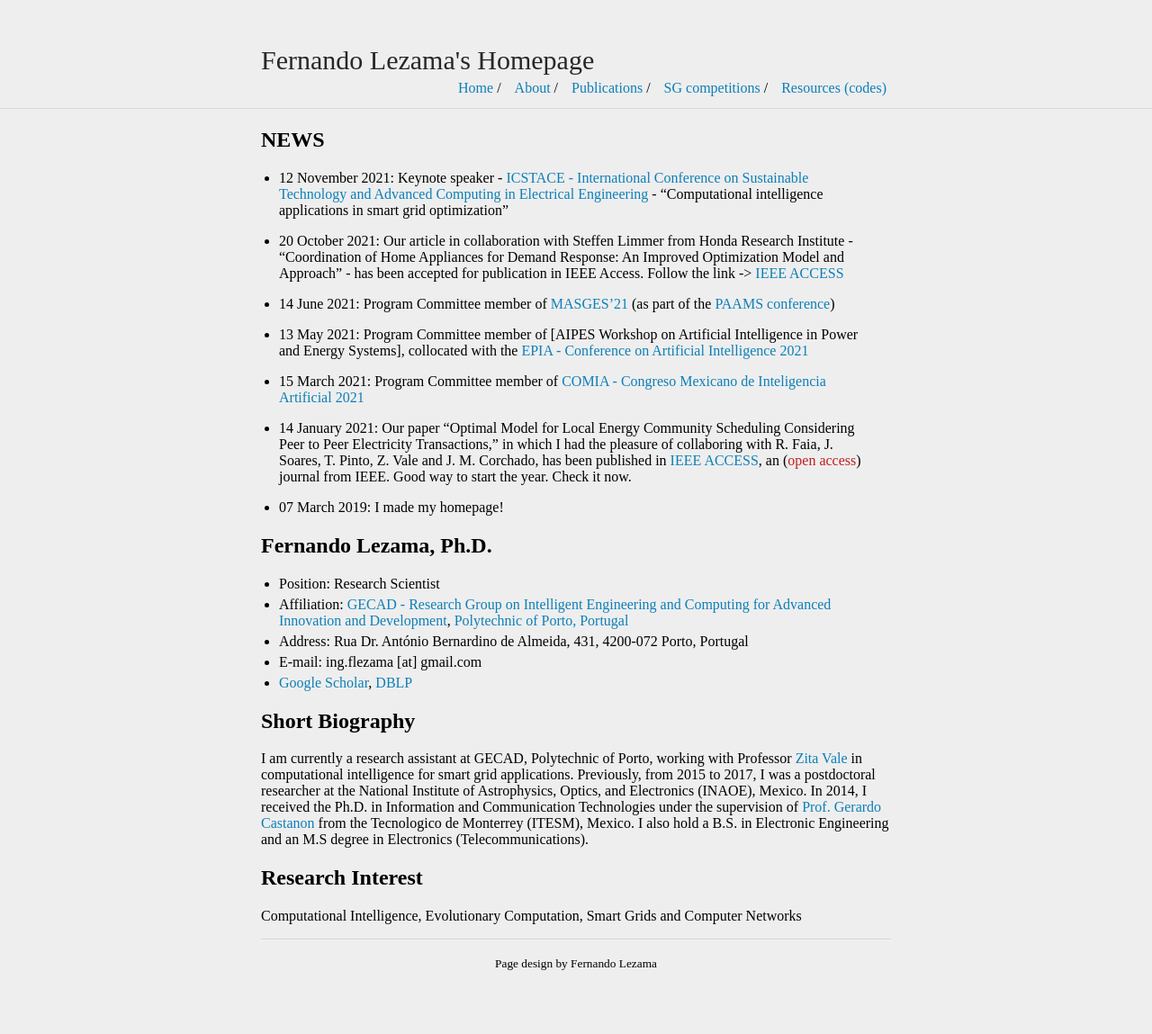
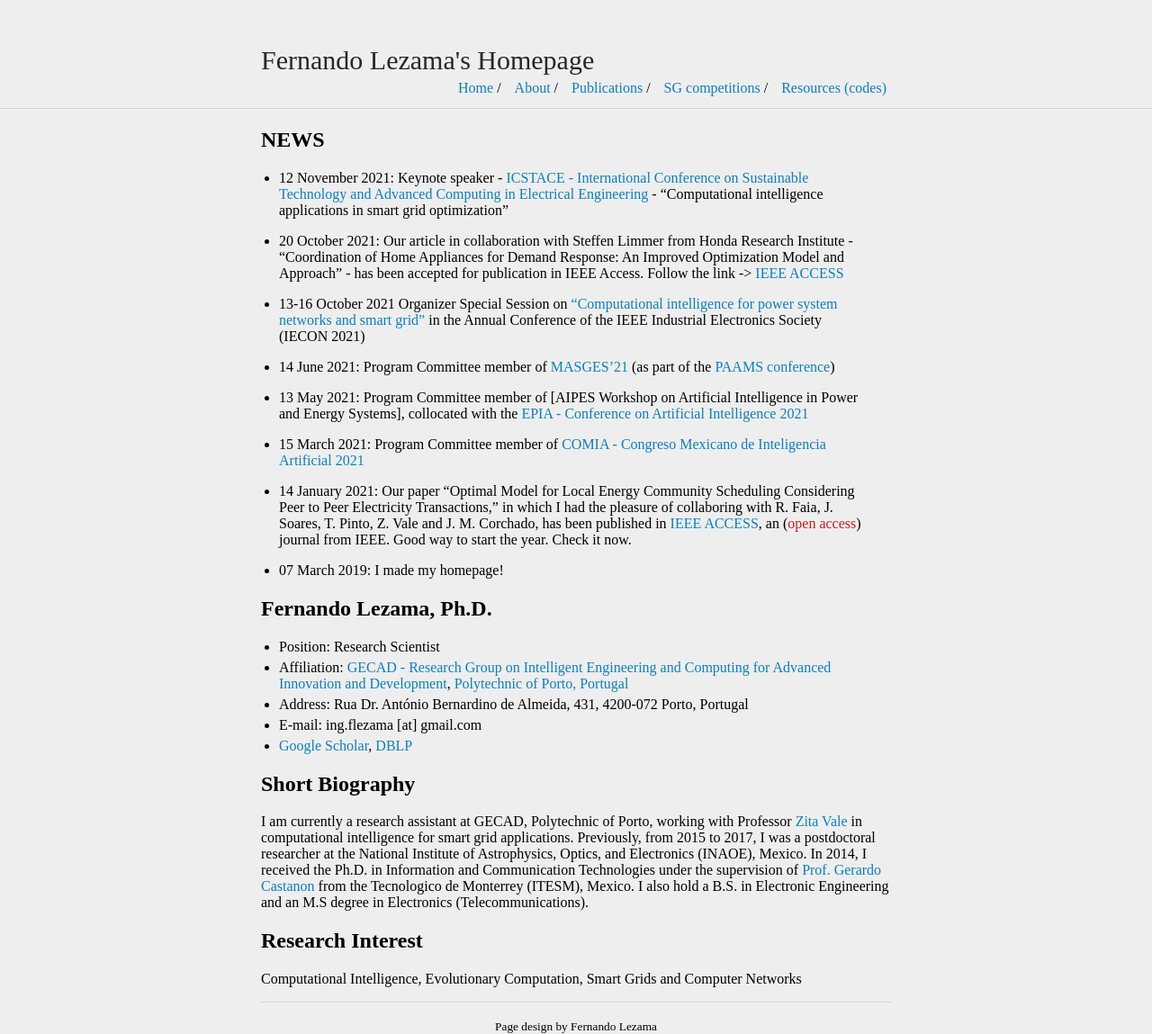
Before and after one commit to fernandolezama/fernandolezama.github.io, a Jekyll site: the page built from index.md, in a window 1280 px wide. Shown: the whole page at 90% size. Built offline with Jekyll 4.4.1, drawn with Linux system fonts in a browser that asks for light colours; before the commit the page ends 1079 px from its top, so only the background shows below that.

Commit message:
Update index.md

```diff
--- a/index.md
+++ b/index.md
@@ -9,6 +9,8 @@ title: Fernando Lezama's Homepage
 
 * 20 October 2021: Our article in collaboration with Steffen Limmer from Honda Research Institute - "Coordination of Home Appliances for Demand Response: An Improved Optimization Model and Approach" - has been accepted for publication in IEEE Access. Follow the link -> [IEEE ACCESS](https://ieeexplore.ieee.org/abstract/document/9585590)
 
+* 13-16 October 2021 Organizer Special Session on [“Computational intelligence for power system networks and smart grid”](https://ieeeiecon.org/wp-content/uploads/sites/293/69.pdf) in the Annual Conference of the IEEE Industrial Electronics Society (IECON 2021)
+
 * 14 June 2021: Program Committee member of [MASGES'21](https://www.paams.net/workshops/masges) (as part of the [PAAMS conference](https://www.paams.net/))
 
 * 13 May 2021: Program Committee member of [AIPES Workshop on Artificial Intelligence in Power and Energy Systems], collocated with the [EPIA - Conference on Artificial Intelligence 2021](http://www.appia.pt/epia2021/)
@@ -16,6 +18,8 @@ title: Fernando Lezama's Homepage
 * 15 March 2021: Program Committee member of [COMIA - Congreso Mexicano de Inteligencia Artificial 2021](http://smia.mx/comia/2021/)
 
 * 14 January 2021: Our paper "Optimal Model for Local Energy Community Scheduling Considering Peer to Peer Electricity Transactions," in which I had the pleasure of collaboring with R. Faia, J. Soares, T. Pinto, Z. Vale and J. M. Corchado, has been published in [IEEE ACCESS](https://ieeexplore.ieee.org/document/9319858), an (<span style="color:#C31D1D;">open access</span>) journal from IEEE. Good way to start the year. Check it now.
+
+
 
 
 {% comment %}
```
